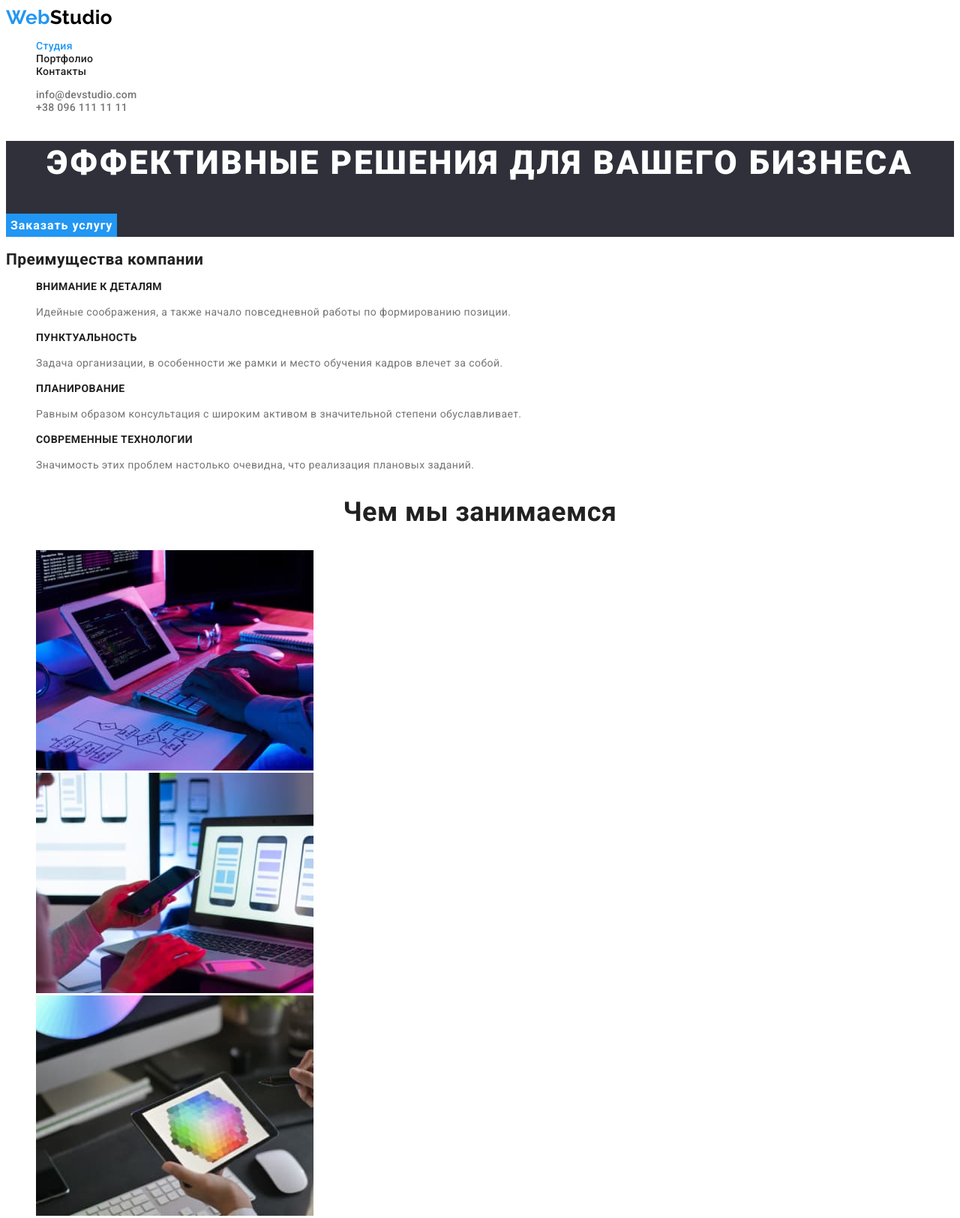
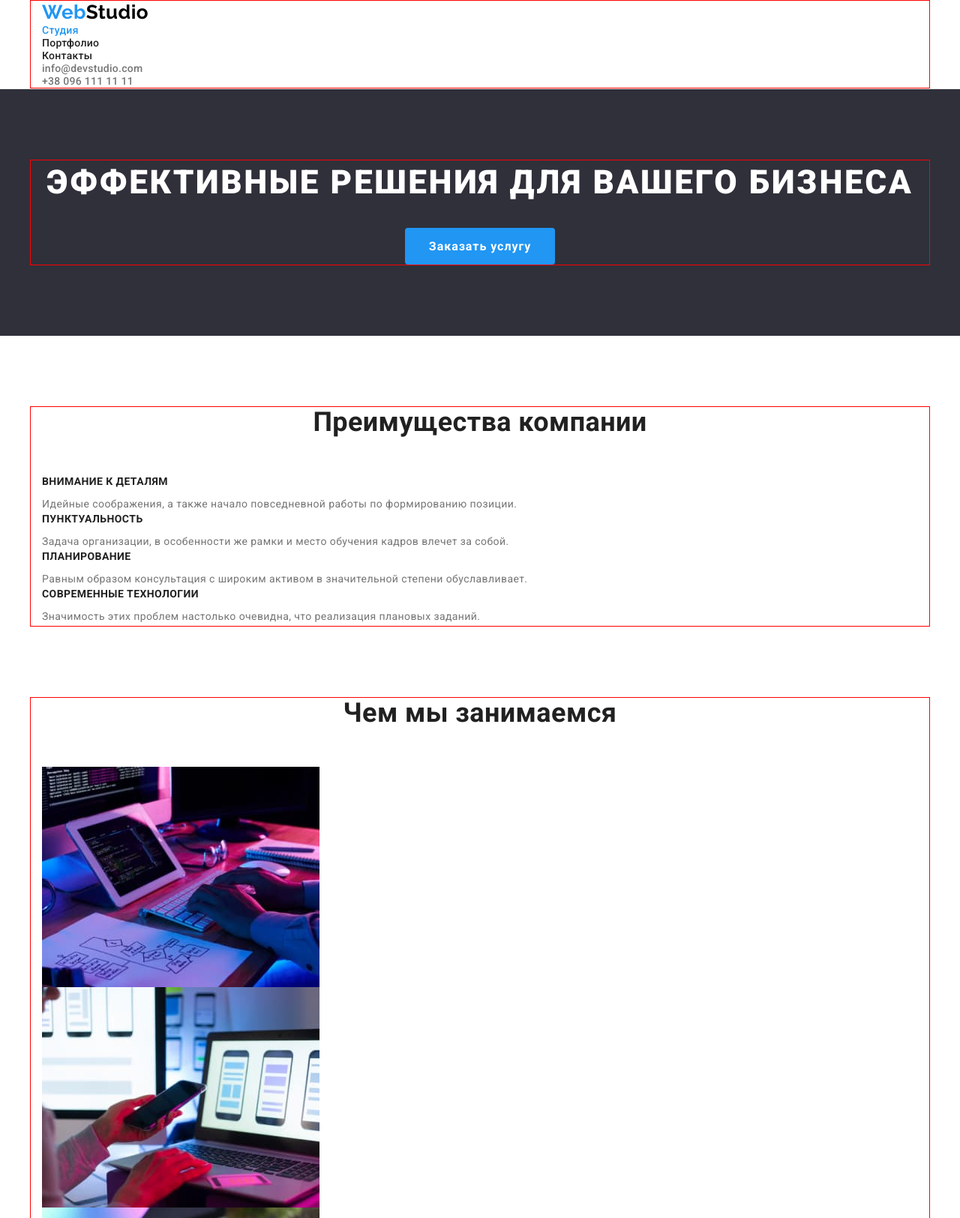
Before and after one commit to apreutes/goit-markup-hw-03, a plain HTML site: page index.html in a window 1280 px wide. Shown: the top 1625 px of the page at 75% size. Drawn offline with nearby package versions, Linux system fonts and the light colour scheme.

Commit message:
add elements geometry

```diff
--- a/css/styles.css
+++ b/css/styles.css
@@ -3,7 +3,8 @@
     --accent-color:#2196F3;
     --text-color: #757575;
     --primary-white-color: #FFFFFF;
-    --secondary-text-color: rgba(255, 255, 255, 0.6);    --back-color: #2F303A;
+    --secondary-text-color: rgba(255, 255, 255, 0.6);
+    --back-color: #2F303A;
     --secondary-back-color: #F5F4FA;
 
 }
@@ -16,15 +17,49 @@ body {
     font-size: 14px;
 }
 
+/* КОНТЕЙНЕРЫ И ОБЩИЙ СБРОС ГЕОМЕТРИИ*/
+.container {
+    width: 1200px;
+    padding-left: 15px;
+    padding-right: 15px;
+    margin-left: auto;
+    margin-right: auto;
+    border: 1px solid red;
+}
+
+.section {
+    padding: 94px 0;
+    margin-top: 0;
+    margin-bottom: 0;
+}
+
+img {
+    display: block;
+}
+
+p, h1, h2, h3 {
+    margin-top: 0;
+    margin-bottom: 0;
+}
+
+ul, ol {
+    padding-left: 0;
+}
+
 /* Маркированные списки и линки */
 .list {
     list-style-type: none;
+    padding: 0;
+    margin: 0;
 }
 .link {
     text-decoration: none;
 }
 
 /* Header */
+.header {
+    border-bottom: 1px solid #ECECEC;;
+}
 
 /* Logo */
 .logo {
@@ -78,6 +113,7 @@ letter-spacing: 0.02em;
 /* Стили для Студии */
 
 .section-title {
+    margin-bottom: 50px;
     font-size: 36px;
     line-height: 1.16;
     text-align: center;
@@ -85,10 +121,14 @@ letter-spacing: 0.02em;
 
 /* Hero */
 .hero {
+    text-align: center;
     background-color: var(--back-color);
 }
 
 .hero-title {
+    margin-bottom: 30px;
+
+
     color: var(--primary-white-color);
     font-weight: 900;
     font-size: 44px;
@@ -101,14 +141,19 @@ letter-spacing: 0.02em;
 
 /* Button */
 .primary-button {
+    border-radius: 4px;
+    padding: 10px 32px;
+    min-width: 200px;
+    border: 1px solid transparent;
+
     color: var(--primary-white-color);
     background-color: var(--accent-color);
     border: none;
+
     font-family: inherit;
     font-weight: 700;
     font-size: 16px;
     line-height: 1.87;
-    display: flex;
     align-items: center;
     text-align: center;
     letter-spacing: 0.06em;
@@ -124,6 +169,8 @@ letter-spacing: 0.02em;
 /* Features */
 
 .features-subtitle {
+    margin-bottom: 10px;
+
     line-height: 1.14;
     text-transform: uppercase;
     font-size: inherit;
@@ -136,13 +183,23 @@ letter-spacing: 0.02em;
 
 /* Work */
 
+.work {
+    padding-top: 0;
+}
+
 /* Team */
 
 .team {
     background-color: var(--secondary-back-color);
 }
 
+.team-list img {
+    margin-bottom: 30px;
+}
+
 .team-subtitle {
+    margin-bottom: 10px;
+
     font-weight: 500;
     font-size: 16px;
     line-height: 1.18;
@@ -161,6 +218,11 @@ letter-spacing: 0.02em;
 /* Filter */
 
 .filter-button {
+    margin-bottom: 34px;
+    border-radius: 4px;
+    padding: 6px 22px;
+    border: 1px solid transparent;
+
     color: inherit;
     font-family: inherit;
     background-color: #F5F4FA;
@@ -186,12 +248,22 @@ letter-spacing: 0.02em;
 
 
 /* Projects */
+
+.projects-item img {
+    margin-bottom: 20px;
+}
+
 .progects-subtitle {
+    display: inline-block;
+    margin-bottom: 4px;
+
     font-size: 18px;
     line-height: 2;
     letter-spacing: 0.06em;
 }
 .projects-text {
+    margin-bottom: 20px;
+
     color: var(--text-color);
     font-size: 16px;
     line-height: 1.88;
@@ -200,15 +272,23 @@ letter-spacing: 0.02em;
 /* Footer */
 
 .footer {
+    padding-top: 60px;
+    padding-bottom: 60px;
     background-color: var(--back-color);
 }
 
 .footer .logo {
+    display: inline-block;
+    margin-bottom: 20px;
     color: var(--primary-white-color);
 }
 
 .address-item {
     list-style-type: none;
+}
+
+.address-item:not(:last-child) {
+    margin-bottom: 9px;
 }
 
 .address-list a {
--- a/index.html
+++ b/index.html
@@ -11,11 +11,16 @@
       href="https://fonts.googleapis.com/css2?family=Raleway:wght@700&family=Roboto:wght@400;500;700;900&display=swap"
       rel="stylesheet"
     />
+    <link
+      rel="stylesheet"
+      href="https://cdnjs.cloudflare.com/ajax/libs/modern-normalize/1.1.0/modern-normalize.min.css"
+    />
     <link rel="stylesheet" href="./css/styles.css" />
   </head>
   <body>
     <!--Шапка страницы-->
     <header class="header">
+      <div class="container">
         <nav class="nav">
           <a href="./index.html" class="logo link"><span class="accent link">Web</span>Studio</a>
 
@@ -41,18 +46,23 @@
             <a href="tel:+380961111111" class="link">+38 096 111 11 11</a>
           </li>
         </ul>
+      </div>
     </header>
 
     <!--Главный контент-->
     <main>
-      <!--Стартовая секция-->
-      <section class="hero">
+      <!--HERO-->
+      <section class="section hero">
+        <div class="container">
           <h1 class="hero-title">Эффективные решения для вашего бизнеса</h1>
         <button type="button" class="primary-button">Заказать услугу</button>
       </section>
+        </div>
+
       <!--Преимущества компании-->
-      <section class="features">
-        <h2 class="features-title">Преимущества компании</h2>
+      <section class="section features">
+        <div class="container">
+          <h2 class="section-title features-title">Преимущества компании</h2>
           <!-- заголовок скрыть потом -->
           <ul class="features-list list">
             <li class="features-item">
@@ -80,9 +90,11 @@
               </p>
             </li>
           </ul>
+        </div>
       </section>
       <!--Чем мы занимаемся-->
-      <section class="work">
+      <section class="section work">
+        <div class="container">
 <h2 class="section-title">Чем мы занимаемся</h2>
         <ul class="work-list list">
           <li class="work-item">
@@ -110,9 +122,11 @@
             />
           </li>
         </ul>
+        </div>
       </section>
       <!--Наша команда-->
-      <section class="team">
+      <section class="section team">
+        <div class="container">
           <h2 class="section-title">Наша команда</h2>
         <ul class="team-list list">
           <li class="team-item">
@@ -128,7 +142,7 @@
           <li class="team-item">
             <img
               src="./images/team/repina.jpg"
-              alt="Девушка-блондинка, в очках и в черном пиджаке"
+              alt="Девушка-блондинка, в очках и черном пиджаке"
               width="270"
               height="260"
             />
@@ -156,10 +170,12 @@
             <p class="team-text" lang="en">UI Designer</p>
           </li>
         </ul>
+        </div>
       </section>
     </main>
     <!--Футер-->
     <footer class="footer">
+      <div class="container">
         <a href="./index.html" class="logo link"><span class="accent">Web</span>Studio</a>
       <address class="address">
         <ul class="address-list list">
@@ -180,6 +196,8 @@
           </li>
         </ul>
       </address>
+      </div>
+
     </footer>
   </body>
 </html>
```
Also changed, not shown: portfolio.html (+16 -2 lines). Lines whose indentation alone changed are shown as unchanged.
